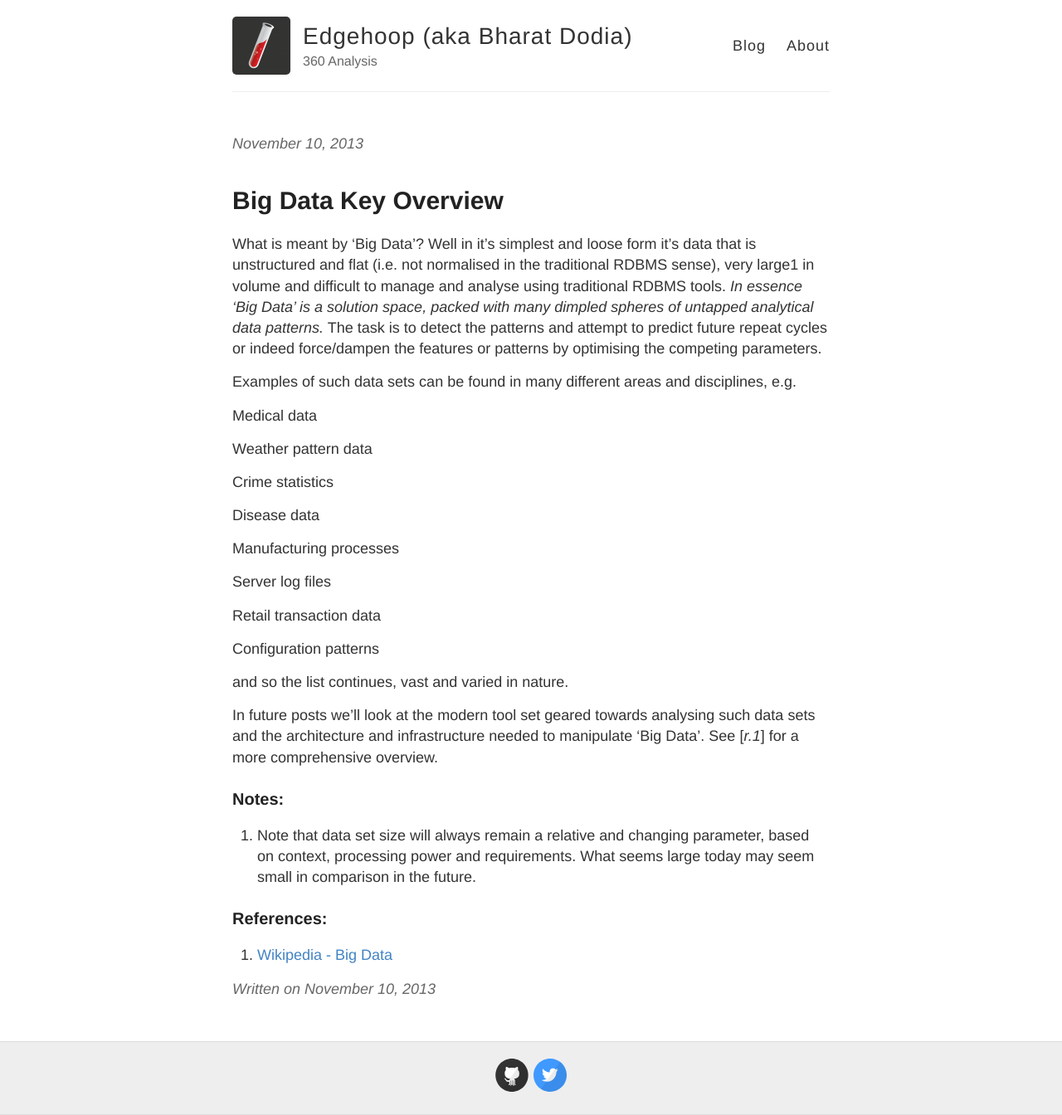
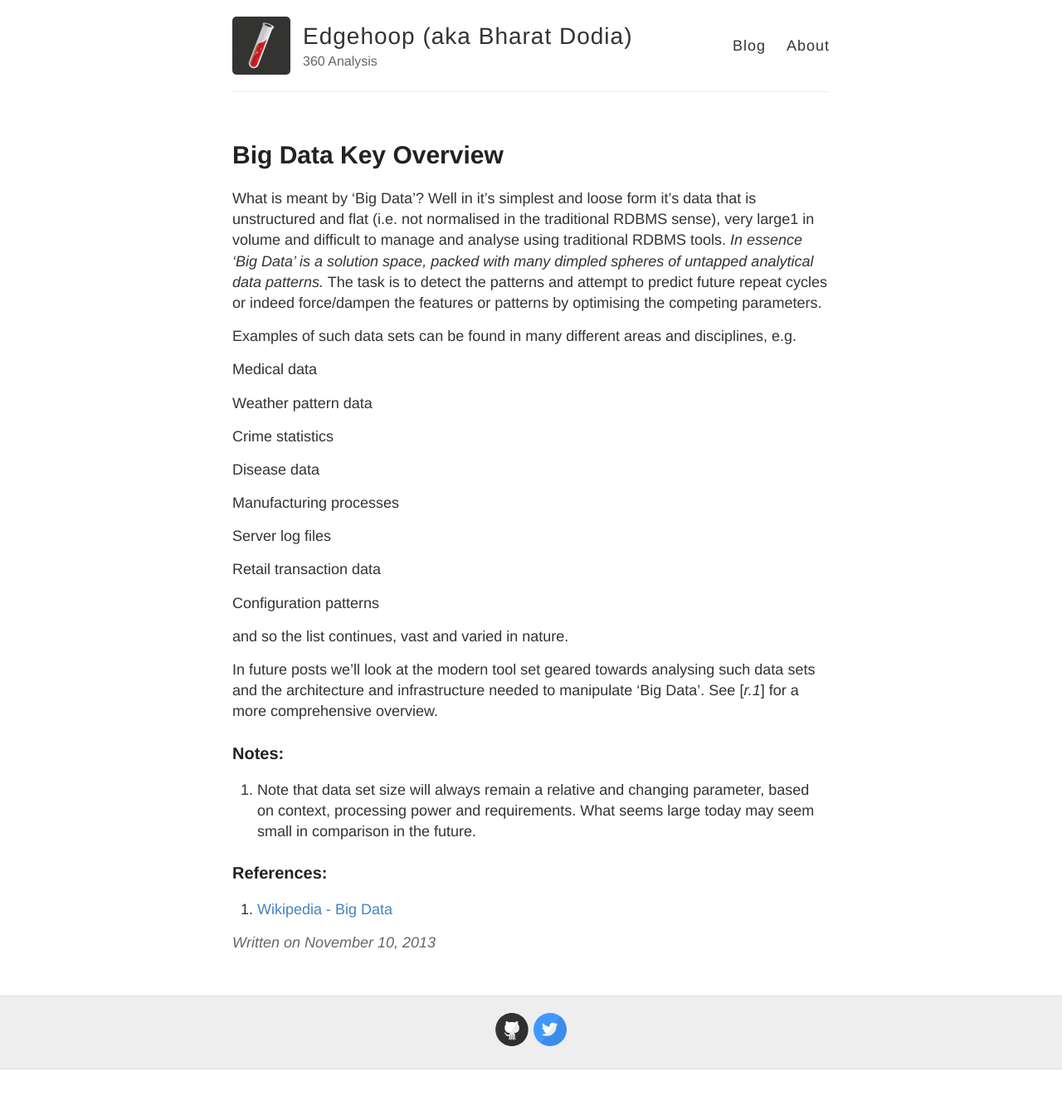
Before and after one commit to bdodia/bdodia.github.io, a Jekyll site: the page built from _posts/2013-11-10-Big-Data-Key-Overview.md, in a window 1280 px wide. Shown: the whole page at 83% size. Built offline with Jekyll 4.4.1, drawn with Linux system fonts in a browser that asks for light colours; after the commit the page ends 1289 px from its top, so only the background shows below that.

Commit message:
Update post.html

```diff
--- a/_layouts/post.html
+++ b/_layouts/post.html
@@ -3,10 +3,6 @@ layout: default
 ---
 
 <article class="post">
-  <p class="date">
-    {{ page.date | date: "%B %e, %Y" }}
-  </p>
-
   <h1>{{ page.title }}</h1>
 
   <div class="entry">
```
